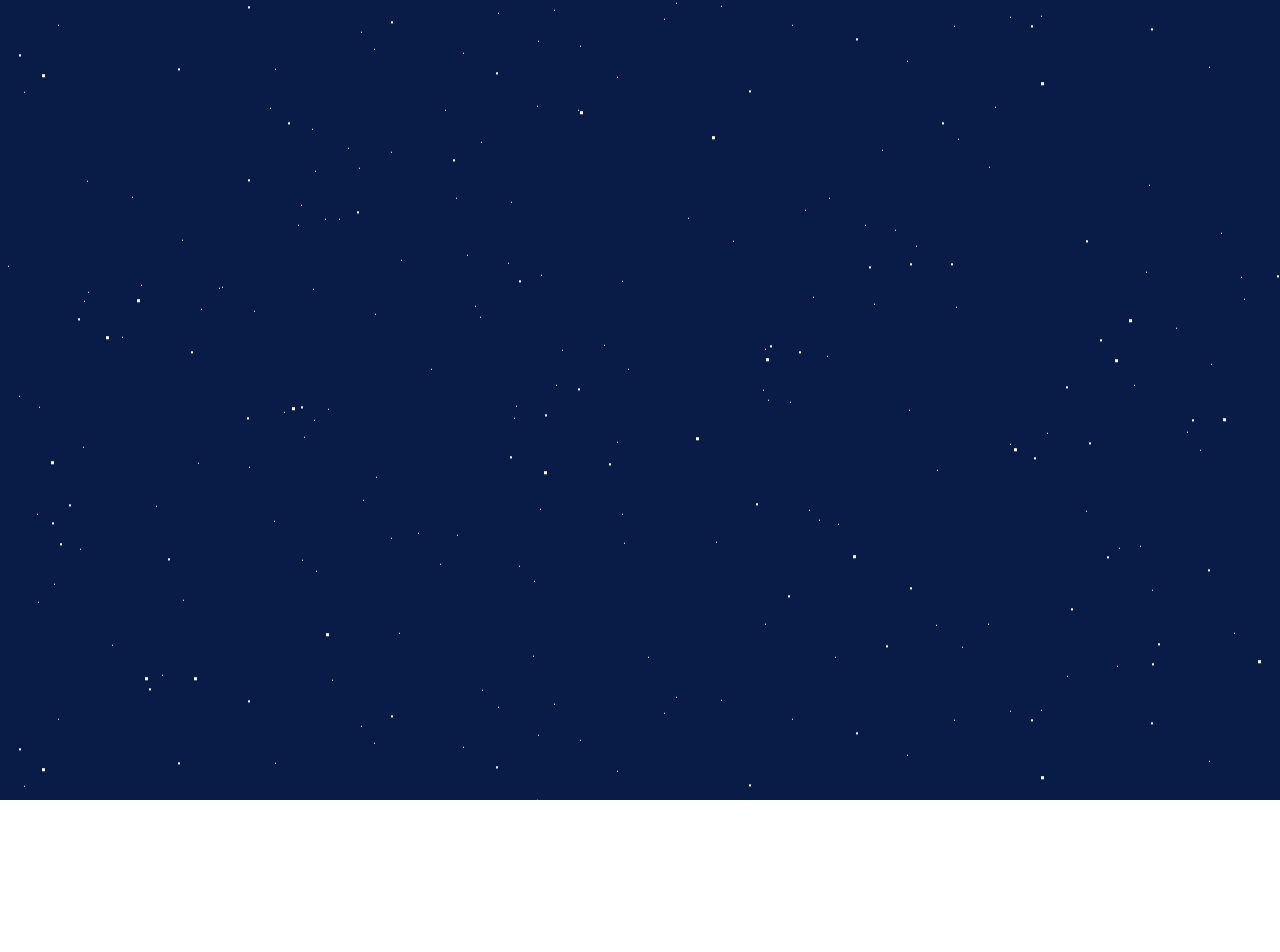
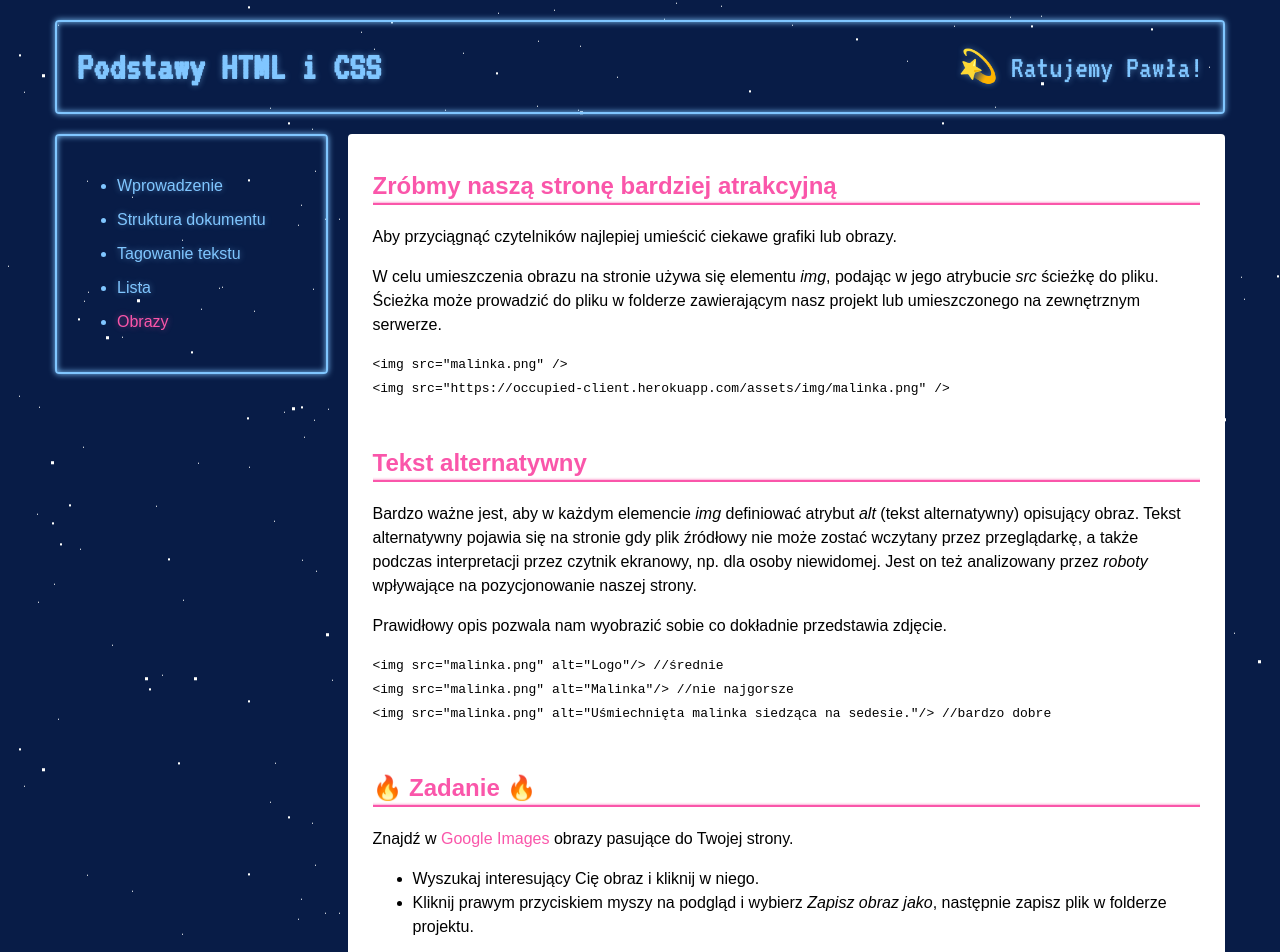
Before and after one commit to szczupag/kurs-ratuje-pawla, a React (Create React App) app: page /obrazy in a window 1280 px wide. Shown: the top 952 px of the page. Before the commit the page ends 800 px from the top, so only its background shows below. Built offline with nearby package versions, Linux system fonts and the light colour scheme.

Commit message:
update content

```diff
--- a/src/Excercises/Navigation/index.js
+++ b/src/Excercises/Navigation/index.js
@@ -10,7 +10,7 @@ const Navigation = () => (
             <li><NavLink to="/struktura-html">Struktura dokumentu</NavLink></li>
             <li><NavLink to="/tagowanie-tekstu">Tagowanie tekstu</NavLink></li>
             <li><NavLink to="/lista">Lista</NavLink></li>
-            <li><NavLink to="/obraz">Obrazy</NavLink></li>
+            <li><NavLink to="/obrazy">Obrazy</NavLink></li>
         </ul>
     </div>
 )
--- a/src/Excercises/e03.js
+++ b/src/Excercises/e03.js
@@ -2,7 +2,7 @@ import React from 'react'
 import Template from './Template'
 
 const Excercise = () => (
-  <Template nextStep="/">
+  <Template nextStep="/obrazy">
     <h2>Lista</h2>
     <p>Do grupowania treści używa się listy. Przypomina ona listę na zakupy lub spis treści. Dane w niej mogą być luźno wymienione lub uporządkowane.</p>
     <h2>Lista nieuporządkowana</h2>
--- /dev/null
+++ b/src/Excercises/e04.js
@@ -0,0 +1,35 @@
+import React from 'react'
+import Template from './Template'
+
+const Excercise = () => (
+  <Template nextStep="/">
+    <h2>Zróbmy naszą stronę bardziej atrakcyjną</h2>
+    <p>Aby przyciągnąć czytelników najlepiej umieścić ciekawe grafiki lub obrazy.</p>
+    <p>W celu umieszczenia obrazu na stronie używa się elementu <i>img</i>, podając w jego atrybucie <i>src</i> ścieżkę do pliku. Ścieżka może prowadzić do pliku w folderze zawierającym nasz projekt lub umieszczonego na zewnętrznym serwerze.</p>
+    <pre class="prettyprint">
+      <code language="lang-html">
+        &lt;img src="malinka.png" /&gt;<br />
+        &lt;img src="https://occupied-client.herokuapp.com/assets/img/malinka.png" /&gt;<br />
+      </code>
+    </pre>
+    <h2>Tekst alternatywny</h2>
+    <p>Bardzo ważne jest, aby w każdym elemencie <i>img</i> definiować atrybut <i>alt</i> (tekst alternatywny) opisujący obraz. Tekst alternatywny pojawia się na stronie gdy plik źródłowy nie może zostać wczytany przez przeglądarkę, a także podczas interpretacji przez czytnik ekranowy, np. dla osoby niewidomej. Jest on też analizowany przez <i>roboty</i> wpływające na pozycjonowanie naszej strony.</p>
+    <p>Prawidłowy opis pozwala nam wyobrazić sobie co dokładnie przedstawia zdjęcie.</p>
+    <pre class="prettyprint">
+      <code language="lang-html">
+        &lt;img src="malinka.png" alt="Logo"/&gt; //średnie <br />
+        &lt;img src="malinka.png" alt="Malinka"/&gt; //nie najgorsze <br />
+        &lt;img src="malinka.png" alt="Uśmiechnięta malinka siedząca na sedesie."/&gt; //bardzo dobre<br />
+      </code>
+    </pre>
+    <h2>🔥 Zadanie 🔥</h2>
+    <p>Znajdź w <a target="_blank" href="https://www.google.com/imghp?gws_rd=ssl">Google Images</a> obrazy pasujące do Twojej strony.</p>
+    <ul>
+      <li>Wyszukaj interesujący Cię obraz i kliknij w niego.</li>
+      <li>Kliknij prawym przyciskiem myszy na podgląd i wybierz <i>Zapisz obraz jako</i>, następnie zapisz plik w folderze projektu.</li>
+    </ul>
+    <p>Następnie umieść obraz pod tytułem strony i nadaj mu tekst alternatywny.</p>
+  </Template>
+)
+
+export default Excercise
--- a/src/routes.js
+++ b/src/routes.js
@@ -6,6 +6,7 @@ import e00 from './Excercises/e00'
 import e01 from './Excercises/e01'
 import e02 from './Excercises/e02'
 import e03 from './Excercises/e03'
+import e04 from './Excercises/e04'
 
 export default function Routes(){
   return (
@@ -14,6 +15,7 @@ export default function Routes(){
       <Route path="/struktura-html" component={e01} />
       <Route path="/tagowanie-tekstu" component={e02} />
       <Route path="/lista" component={e03} />
+      <Route path="/obrazy" component={e04} />
       <Route path="/fb" component={Fb} />
       <Route path="/" exact component={Main} />
     </Switch>
```
